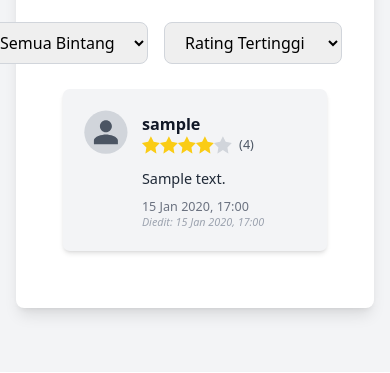
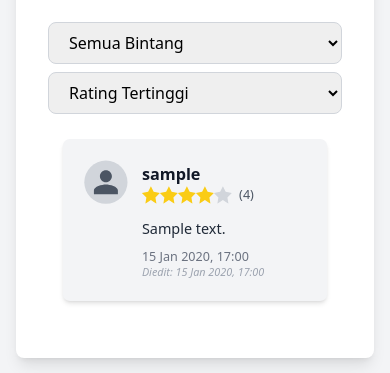
Before and after one commit to D-EZA-Kelompok5/goyang-lidah-jogja, a Django app: page /ulasGoyangan/menu/1/ in a window 390 px wide. Shown: the part 1170-1543 px from the top of the page. Run offline with Django 5.2, Linux system fonts and the light colour scheme; tables that the repository leaves empty hold one stand-in row (values such as "Sample post"); grey boxes marked "Sample" are stand-in pictures; some libraries are stand-ins or nearby versions.

Commit message:
add admin.py, sort and filter

```diff
--- a/ulasGoyangan/templates/menu_detail.html
+++ b/ulasGoyangan/templates/menu_detail.html
@@ -167,8 +167,8 @@ Detail Menu: {{ menu.name }}
       <h2 class="text-3xl font-bold mb-6">Ulasan Pengguna</h2>
 
       <!-- Filter dan Sorting Dropdown -->
-      <div class="flex justify-end mb-4 space-x-4">
-          <select id="filter-rating" class="border border-gray-300 rounded-lg py-2 px-4" onchange="filterAndSortComments()">
+      <div class="flex flex-col sm:flex-row sm:justify-end sm:space-x-4 space-y-2 sm:space-y-0 mb-4">
+          <select id="filter-rating" class="border border-gray-300 rounded-lg py-2 px-4 w-full sm:w-auto" onchange="filterAndSortComments()">
               <option value="">Semua Bintang</option>
               <option value="5">5 Bintang</option>
               <option value="4">4 Bintang</option>
@@ -177,7 +177,7 @@ Detail Menu: {{ menu.name }}
               <option value="1">1 Bintang</option>
           </select>
 
-          <select id="sort-comments" class="border border-gray-300 rounded-lg py-2 px-4" onchange="filterAndSortComments()">
+          <select id="sort-comments" class="border border-gray-300 rounded-lg py-2 px-4 w-full sm:w-auto" onchange="filterAndSortComments()">
               <option value="highest">Rating Tertinggi</option>
               <option value="lowest">Rating Terendah</option>
               <option value="latest">Terbaru</option>
```
Also changed, not shown: ulasGoyangan/admin.py (+12 -0 lines).
